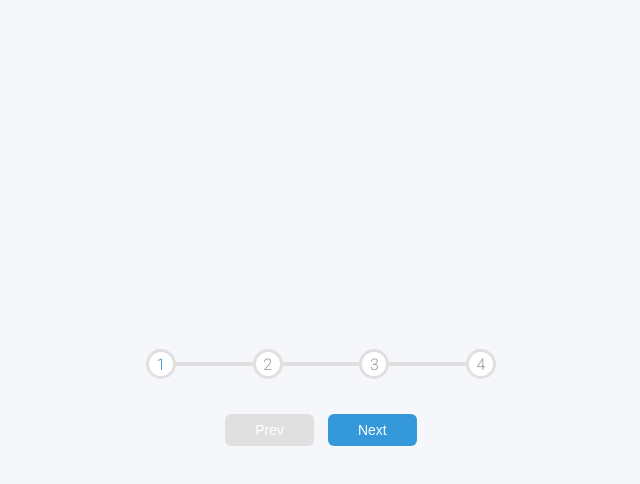
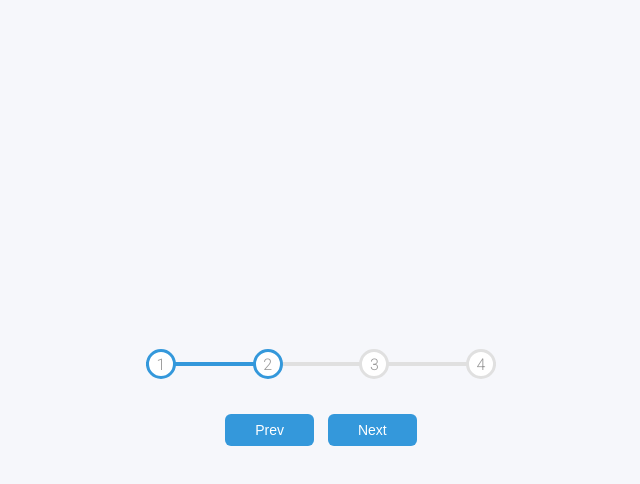
Before and after one commit to jonathan-martin-dev/50-Projects-in-50-Days--Day2---Progress-Steps, a plain HTML site: page index.html in a window 1280 px wide. Both pictures are taken after a click on the button "Next". Shown: the whole page, without its empty margins (319-959 px from the left). Drawn offline with Linux system fonts and the light colour scheme.

Commit message:
Add JavaScript for Progress Bar

```diff
--- a/script.js
+++ b/script.js
@@ -0,0 +1,52 @@
+//DOM elements
+const progress = document.getElementById('progress');
+const prev = document.getElementById('prev');
+const next = document.getElementById('next');
+const circles = document.querySelectorAll('.circle');
+
+let currentActive = 1;
+
+//Next Button
+next.addEventListener('click', () => {
+    currentActive++;
+
+    if (currentActive > circles.length) {
+        currentActive = circles.length;
+    }
+
+    update();
+});
+
+//Previous Button
+prev.addEventListener('click', () => {
+    currentActive--;
+
+    if (currentActive < 1) {
+        currentActive = 1;
+    }
+
+    update();
+});
+
+//Update Border Color Change depending on User Selection
+function update() {
+    circles.forEach((circle, idx) => {
+        if(idx < currentActive) {
+            circle.classList.add('active');
+        } else {
+            circle.classList.remove('active');
+        }
+    });
+
+    const actives = document.querySelectorAll('.active');
+    progress.style.width = (actives.length - 1) /(circles.length - 1) * 100 + `%`;
+
+    if(currentActive === 1) {
+        prev.disabled = true;
+    } else if(currentActive === circles.length) {
+        next.disabled = true;
+    } else {
+        prev.disabled = false;
+        next.disabled = false;
+    }
+}
--- a/style.css
+++ b/style.css
@@ -52,7 +52,7 @@ body {
     left: 0;
     height: 4px;
     transform: translateY(-50%);
-    transition: 0.4 ease;
+    transition: 0.4s ease;
     z-index: -1;
     width: 0%;
 }
@@ -66,12 +66,12 @@ body {
     display: flex;
     align-items: center;
     justify-content: center;
-    border: 3px solid var(--line-border-empty);;
-    transition: 0.4 ease;
+    border: 3px solid var(--line-border-empty);
+    transition: 0.4s ease;
 }
 
 .circle.active {
-    color: var(--line-border-fill);
+    border-color: var(--line-border-fill);
 }
 
 .btn {
```
